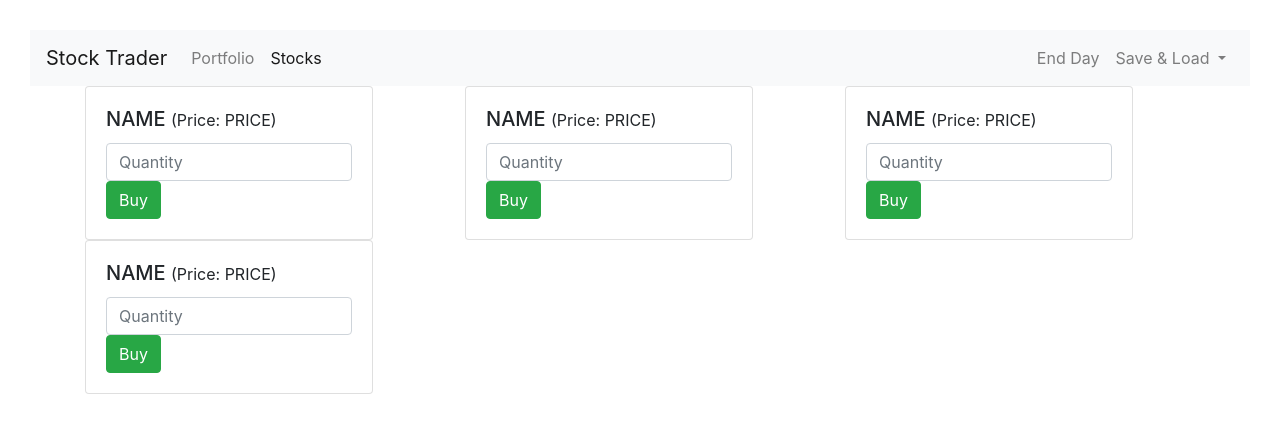
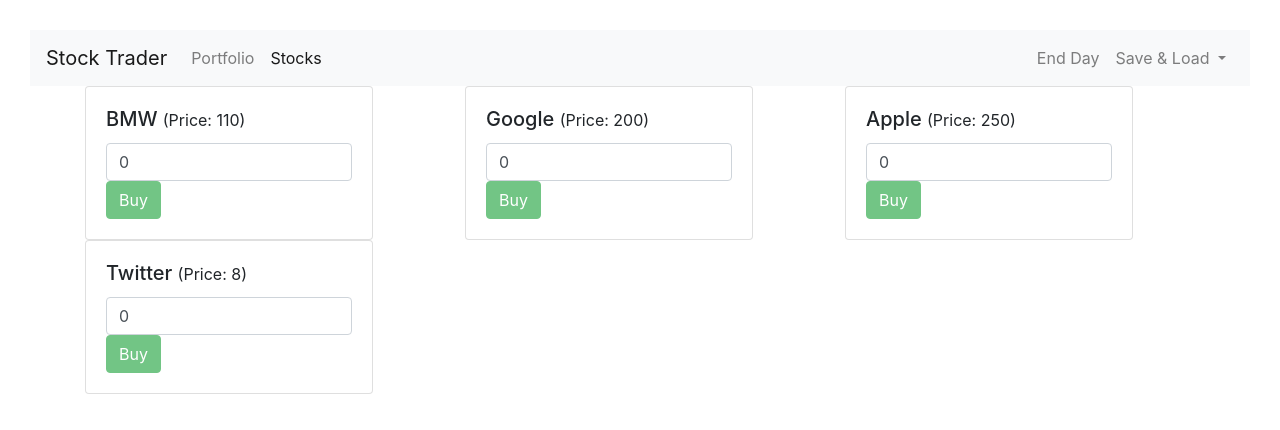
Before and after one commit to MaxDrljic/Stock-Trader, a Vue app: page /stocks in a window 1280 px wide. Shown: the top 430 px of the page. Built offline with nearby package versions, Linux system fonts and the light colour scheme.

Commit message:
Buy button validation and functionality

```diff
--- a/src/components/stocks/Stock.vue
+++ b/src/components/stocks/Stock.vue
@@ -3,18 +3,40 @@
     <div class="card" style="width: 18rem;">
       <div class="card-body">
         <h5 class="card-title">
-          NAME
-          <small>(Price: PRICE)</small>
+          {{ stock.name }}
+          <small>(Price: {{ stock.price }})</small>
         </h5>
-        <input type="number" class="form-control" placeholder="Quantity">
-        <button class="btn btn-success">Buy</button>
+        <input type="number" class="form-control" placeholder="Quantity" v-model="quantity">
+        <button
+          class="btn btn-success"
+          @click="buyStock"
+          :disabled="quantity <= 0 || !Number.isInteger(quantity)"
+        >Buy</button>
       </div>
     </div>
   </div>
 </template>
 
 <script>
-export default {};
+export default {
+  props: ["stock"],
+  data() {
+    return {
+      quantity: 0
+    };
+  },
+  methods: {
+    buyStock() {
+      const order = {
+        stockId: this.stock.id,
+        stockPrice: this.stock.price,
+        quantity: this.quantity
+      };
+      console.log(order);
+      this.quantity = 0;
+    }
+  }
+};
 </script>
 
 <style>
--- a/src/components/stocks/Stocks.vue
+++ b/src/components/stocks/Stocks.vue
@@ -1,6 +1,6 @@
 <template>
   <div class="row">
-    <app-stock v-for="stock in stocks" :key="stock.id"></app-stock>
+    <app-stock v-for="stock in stocks" :key="stock.id" :stock="stock"></app-stock>
   </div>
 </template>
 
```
